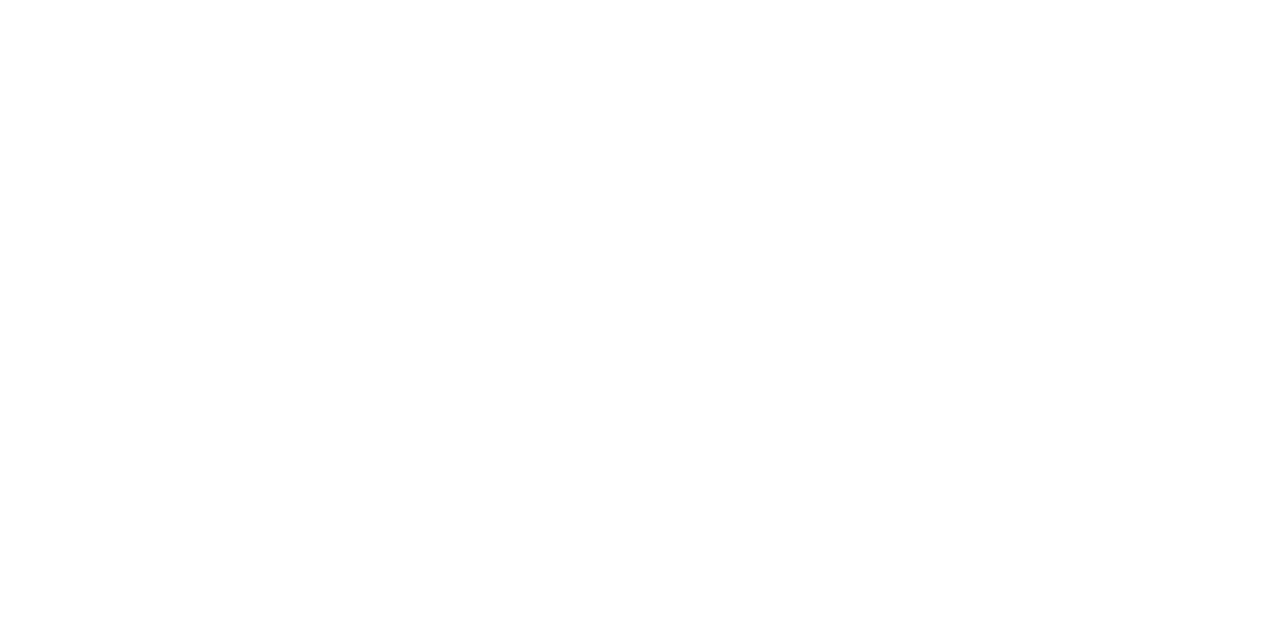
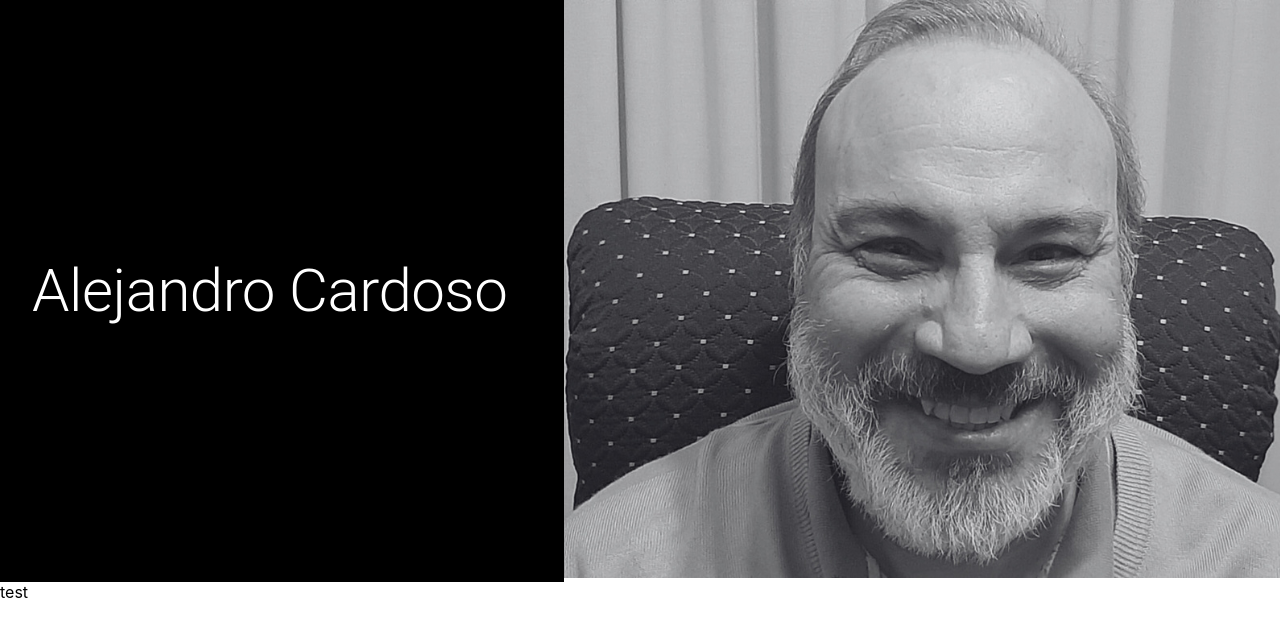
Before and after one commit to psaxone/alecardosobook, a React (Create React App) app: page / in a window 1280 px wide. Shown: the top 636 px of the page. Built offline with nearby package versions, Linux system fonts and the light colour scheme.

Commit message:
banner section without details

```diff
--- /dev/null
+++ b/src/BannerContainer/BannerContainer.jsx
@@ -0,0 +1,43 @@
+import { Box, Typography } from '@mui/material'
+import Author from '../../src/assets/autorb&w.png'
+
+
+function BannerContainer() {
+  const styles = {
+    boxContainer: {
+      display: 'flex',
+      justifyContent: 'center'
+    },
+    textBackground: {
+      display: 'flex',
+      backgroundColor: 'black',
+      width: '100%'
+    },
+    textContainer: {
+      color: 'white',
+      alignItems: 'center',
+      display: 'flex',
+      marginLeft: '32px'
+    }
+  }
+  return (
+    <Box sx={styles.boxContainer}>
+      <Box sx={styles.textBackground}>
+        <Box sx={styles.textContainer}>
+          <Typography
+            variant='h2'
+            align='center'
+          >
+            Alejandro Cardoso
+          </Typography>
+        </Box>
+      </Box>
+      <Box>
+        <img src={Author} alt='autor'/>
+      </Box>
+
+    </Box>
+  );
+}
+
+export default BannerContainer;
--- /dev/null
+++ b/src/BookDescriptionContainer/BookDescriptionContainer.jsx
@@ -0,0 +1,13 @@
+import { Box } from '@mui/material'
+
+
+function BookDescriptionContainer() {
+
+  return (
+    <Box>
+      test
+    </Box>
+  );
+}
+
+export default BookDescriptionContainer;
--- a/src/MainPageContainer.css
+++ b/src/MainPageContainer.css
@@ -1,19 +1,14 @@
-.App {
+.MainPageContainer {
   text-align: center;
 }
 
-.App-logo {
-  height: 40vmin;
-  pointer-events: none;
-}
-
-@media (prefers-reduced-motion: no-preference) {
+/* @media (prefers-reduced-motion: no-preference) {
   .App-logo {
     animation: App-logo-spin infinite 20s linear;
   }
-}
+} */
 
-.App-header {
+/* .App-header {
   background-color: #282c34;
   min-height: 100vh;
   display: flex;
@@ -26,13 +21,13 @@
 
 .App-link {
   color: #61dafb;
-}
+} */
 
-@keyframes App-logo-spin {
+/* @keyframes App-logo-spin {
   from {
     transform: rotate(0deg);
   }
   to {
     transform: rotate(360deg);
   }
-}
+} */
--- a/src/MainPageContainer.jsx
+++ b/src/MainPageContainer.jsx
@@ -1,10 +1,14 @@
-import './MainPageContainer.css';
+import { Box } from '@mui/material'
+import BannerContainer from './BannerContainer/BannerContainer'
+import BookDescriptionContainer from './BookDescriptionContainer/BookDescriptionContainer'
+
 
 function MainPageContainer() {
   return (
-    <div>
-
-    </div>
+    <Box>
+     <BannerContainer />
+     <BookDescriptionContainer />
+    </Box>
   );
 }
 
```
Also changed, not shown: 1 other file (tests, documents, lock files or other folders).
